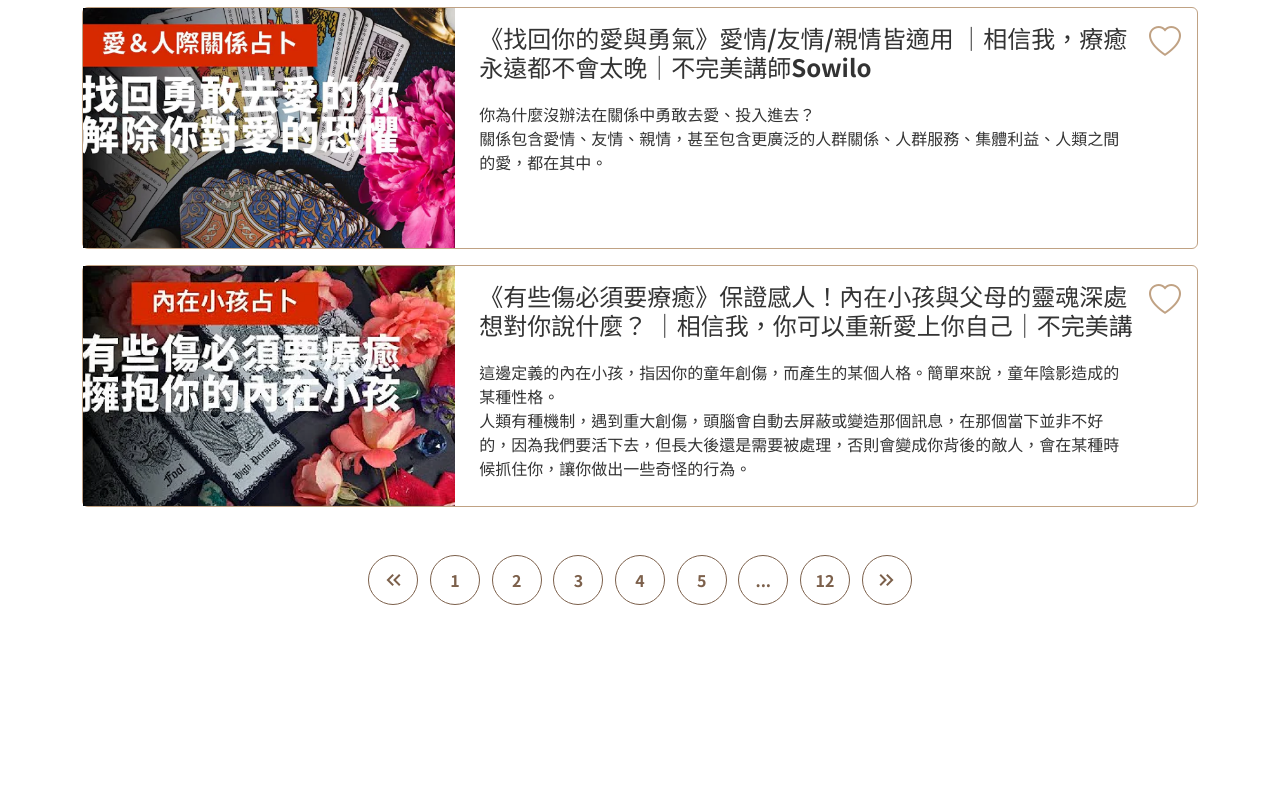
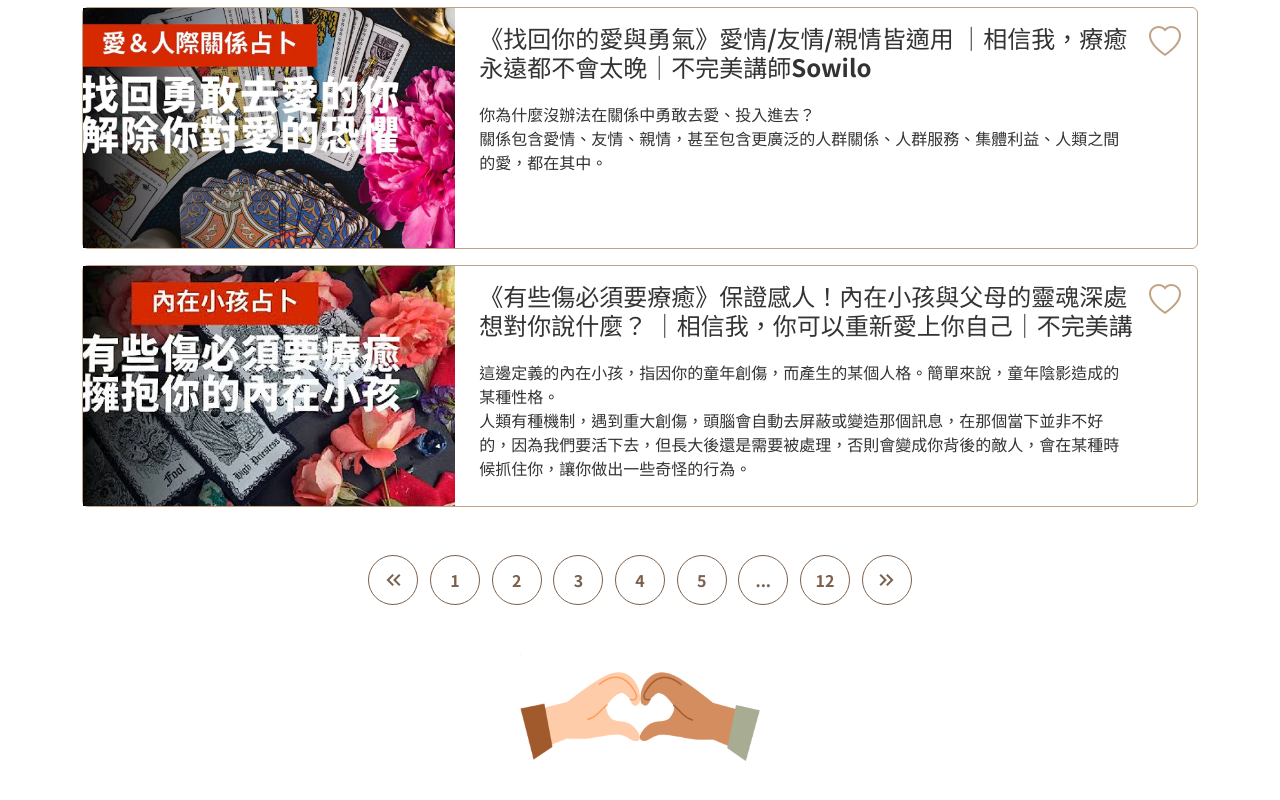
Before and after one commit to w242920/mood, a website: page video.html in a window 1280 px wide. Shown: the part 761-1561 px from the top of the page. Before the commit the page ends 1414 px from the top, so only its background shows below. Drawn offline with nearby package versions, Linux system fonts and the light colour scheme.

Commit message:
完成推薦影片的底部插圖

```diff
--- a/video.html
+++ b/video.html
@@ -362,6 +362,16 @@
         </ul>
       </nav> -->
       </section>
+
+      <!-- 底部插圖 -->
+      <section class="pag-bottom-img text-center my-5">
+        <img
+          class="img-fluid"
+          src="./pictures/video.png"
+          alt="推薦影片的插圖"
+          style="width: 240px"
+        />
+      </section>
     </main>
 
     <!-- 載入 JS -->
```
